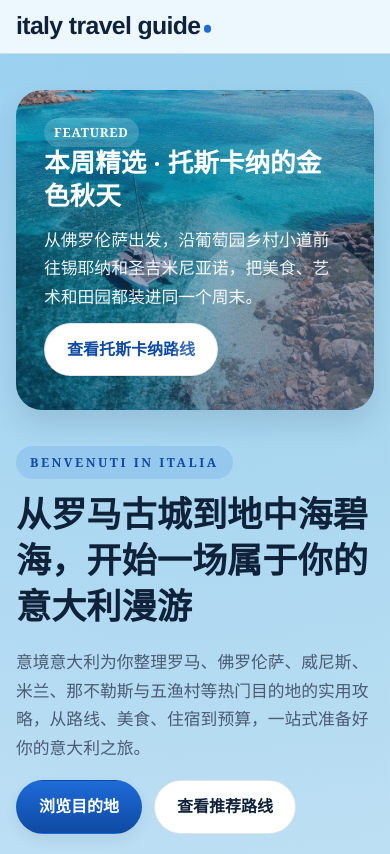
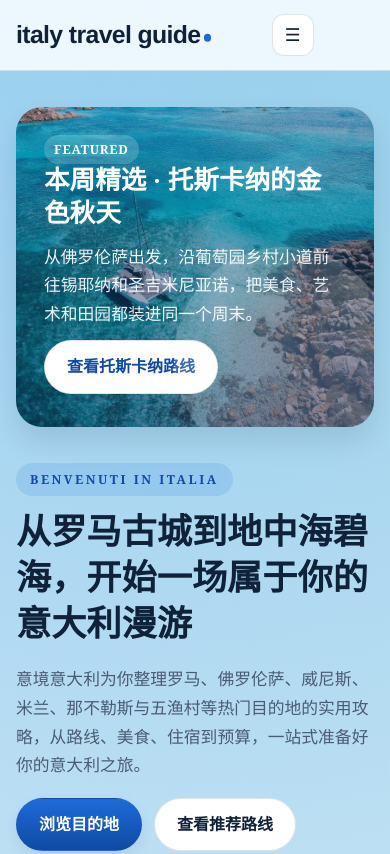
Before and after one commit to lltt318318-hash/italy-travel, a plain HTML site: page index.html in a window 390 px wide. Shown: the top 854 px of the page. Drawn offline with Linux system fonts and the light colour scheme.

Commit message:
Update index.html

```diff
--- a/index.html
+++ b/index.html
@@ -12,6 +12,7 @@
       <a class="brand" href="./index.html">
         <span class="brand-name">Italy Travel Guide<span class="brand-dot" aria-hidden="true"></span></span>
       </a>
+      <button class="menu-toggle" type="button" aria-label="展开导航">☰</button>
       <nav>
         <ul class="nav-list">
           <li><a href="./index.html">首页</a></li>
```
